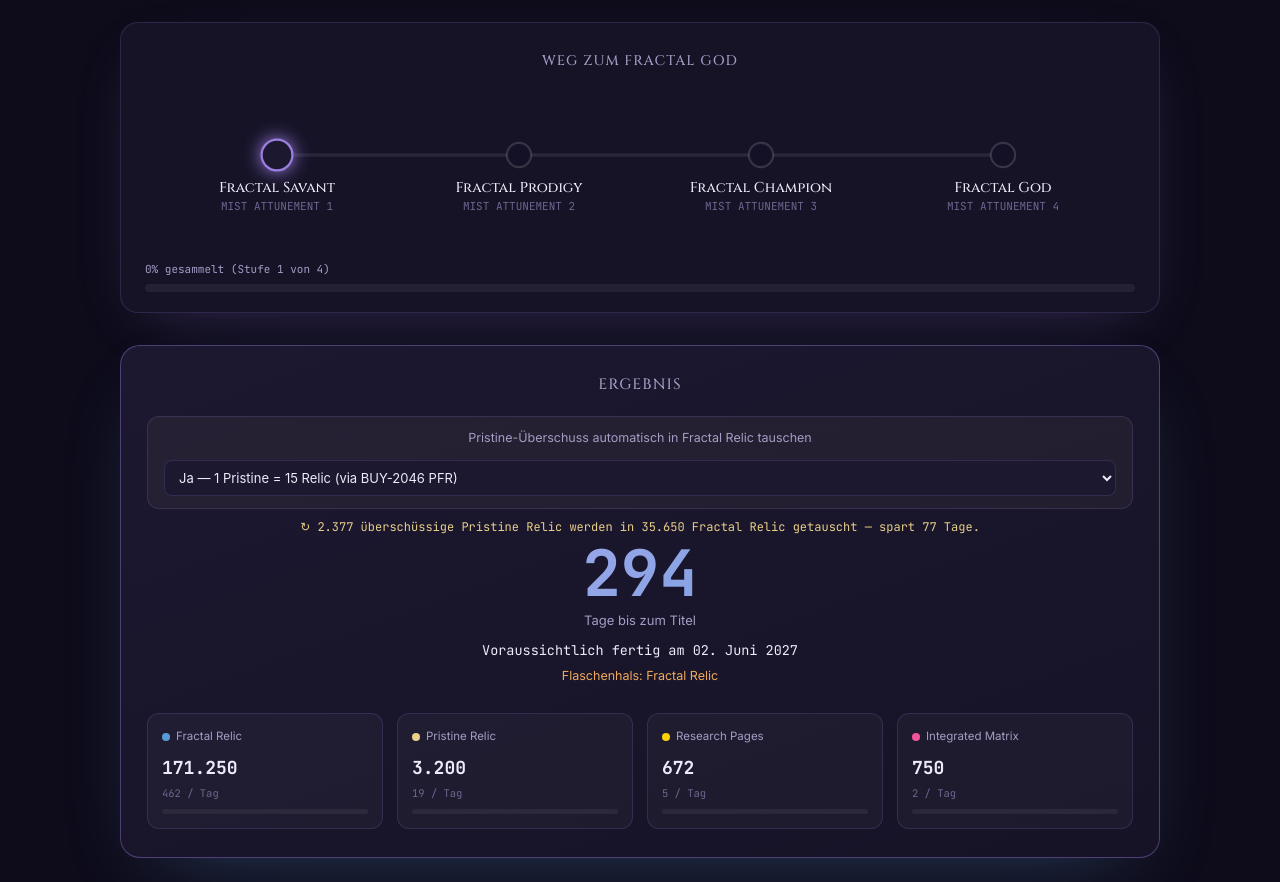
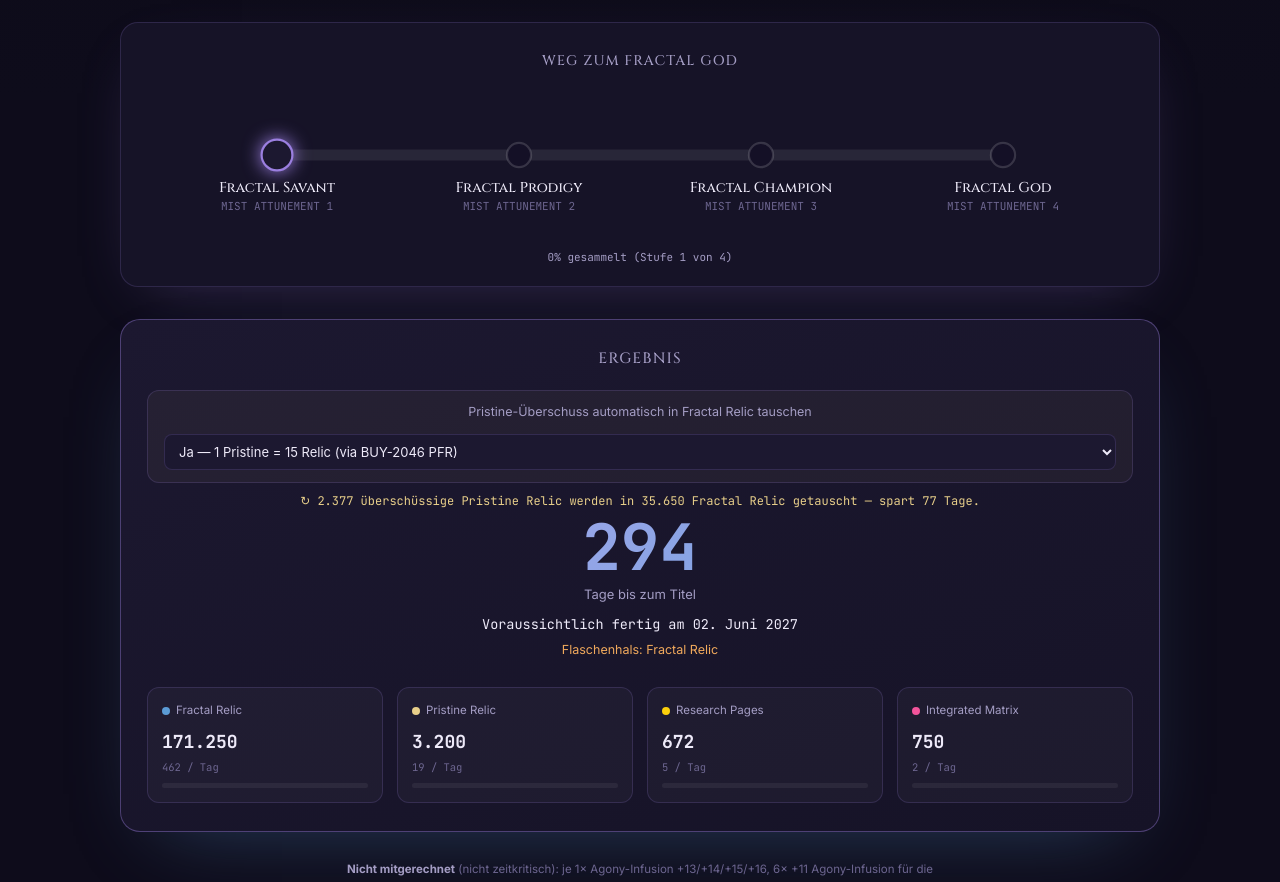
Before and after one commit to breakbarcc/fractal-god-calculator, a React (Vite) app: page / in a window 1280 px wide. Shown: the part 1395-2277 px from the top of the page. Built offline with nearby package versions, Linux system fonts and the light colour scheme.

Commit message:
fixed progress line to show the real percentage

```diff
--- a/src/components/AttunementLadder.tsx
+++ b/src/components/AttunementLadder.tsx
@@ -3,19 +3,32 @@
 const CX = [120, 340, 560, 780]
 const CY = 60
 
-export function AttunementLadder({ currentLevel }: { currentLevel: number }) {
-  const progressX = 120 + (Math.min(currentLevel, 4) / 4) * 660
+export function AttunementLadder({
+  currentLevel,
+  overallPct,
+}: Readonly<{ currentLevel: number; overallPct: number }>) {
+  const progress = Math.max(0, Math.min(100, overallPct)) / 100
+  const progressX = 120 + progress * 660
 
   return (
     <svg viewBox="0 0 900 140" className="block h-auto w-full">
       <defs>
-        <linearGradient id="gradLine" x1="0" y1="0" x2="1" y2="0">
+        <linearGradient id="gradLine" gradientUnits="userSpaceOnUse" x1="120" y1={CY} x2="780" y2={CY}>
           <stop offset="0%" stopColor="#5b9bd5" />
           <stop offset="100%" stopColor="#c3aef7" />
         </linearGradient>
       </defs>
-      <line x1="120" y1={CY} x2="780" y2={CY} stroke="rgba(255,255,255,.08)" strokeWidth="3" />
-      <line x1="120" y1={CY} x2={progressX} y2={CY} stroke="url(#gradLine)" strokeWidth="3" />
+      <line x1="120" y1={CY} x2="780" y2={CY} stroke="rgba(255,255,255,.08)" strokeWidth="10" strokeLinecap="round" />
+      <line
+        x1="120"
+        y1={CY}
+        x2={progressX}
+        y2={CY}
+        stroke="url(#gradLine)"
+        strokeWidth="10"
+        strokeLinecap="round"
+        className="transition-[x2] duration-[400ms]"
+      />
 
       {ATTUNEMENT_TITLES.map((title, i) => {
         const lvl = i + 1
--- a/src/components/LadderCard.tsx
+++ b/src/components/LadderCard.tsx
@@ -14,20 +14,9 @@
       <div className="mb-4.5 text-center font-cinzel text-sm tracking-[0.08em] text-text-dim uppercase">
         Weg zum Fractal God
       </div>
-      <AttunementLadder currentLevel={currentLevel} />
-      <div className="mt-4.5">
-        <div className="mb-1.5 flex justify-between font-mono text-[11px] text-text-dim">
-          <span>
-            {Math.round(overallPct)}% gesammelt{!done && ` (Stufe ${Math.min(currentLevel + 1, 4)} von 4)`}
-          </span>
-          <span />
-        </div>
-        <div className="h-2 overflow-hidden rounded-full bg-white/6">
-          <div
-            className="h-full rounded-full bg-[linear-gradient(90deg,var(--color-relic),var(--color-arcane)_60%,var(--color-pristine))] transition-[width] duration-[400ms]"
-            style={{ width: `${overallPct}%` }}
-          />
-        </div>
+      <AttunementLadder currentLevel={currentLevel} overallPct={overallPct} />
+      <div className="mt-1.5 text-center font-mono text-[11px] text-text-dim">
+        {Math.round(overallPct)}% gesammelt{!done && ` (Stufe ${Math.min(currentLevel + 1, 4)} von 4)`}
       </div>
     </div>
   )
--- a/src/lib/calculate.ts
+++ b/src/lib/calculate.ts
@@ -2,6 +2,8 @@
 import type { CalculatorInputs, CalculatorResults } from '../types'
 
 const DAYS_IN_WEEK = 7
+
+const TOTAL_LADDER_RELIC_EQUIV = MIST_ATTUNEMENT.reduce((sum, tier) => sum + tier.relic + tier.ifm * IFM_CRAFT_RELIC, 0)
 
 interface Needs {
   relic: number
@@ -225,8 +227,7 @@
   const daysNeeded = Math.max(daysRelic, daysPristine, daysPages)
   const bottleneck = determineBottleneck(daysRelic, daysPristine, daysPages)
 
-  const totalRelicEquiv = base.totalRelicBase + base.totalIFMBase * IFM_CRAFT_RELIC
-  const overallPct = totalRelicEquiv > 0 ? Math.max(0, Math.min(100, (1 - remRelic / totalRelicEquiv) * 100)) : 100
+  const overallPct = Math.max(0, Math.min(100, (1 - remRelic / TOTAL_LADDER_RELIC_EQUIV) * 100))
 
   return {
     done: false,
```
